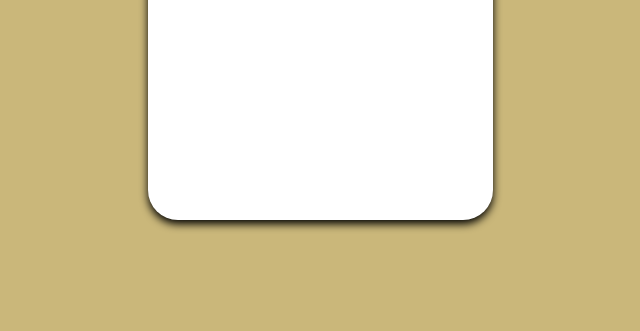
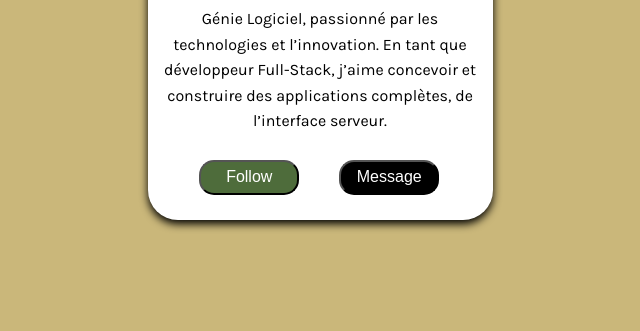
Before and after one commit to YankeyNwolle/Profile-card, a plain HTML site: page index.html in a window 1280 px wide. Shown: the part 485-816 px from the top of the page, without its empty margins (320-960 px from the left). Drawn offline with Linux system fonts and the light colour scheme; a web font is replaced by a local one.

Commit message:
styles.css

```diff
--- a/index.html
+++ b/index.html
@@ -16,17 +16,31 @@
     <div class="card">
         <!-- add a profile -->
          <img src="img/imageyankey.jpg" alt="profile">
+
          <div class="name">
             <h1>yankey n'wollé ange christian</h1>
             <p>nwolle14@gmail.com</p>
          </div>
+
          <div class="social-media">
             <img src="img/linkedin.png" alt="linkedin">
             <img src="img/tic-tac.png" alt="tic tock">
             <img src="img/instagram.png" alt="instagram">
             <img src="img/facebook.png" alt="facebook">
          </div>
+
+         <div class="information">
+            <p>
+                Je suis étudiant en 3ᵉ année de Réseaux et Génie Logiciel, passionné par les technologies et l’innovation. En tant que développeur Full-Stack, j’aime concevoir et construire des applications complètes, de l’interface  serveur.
+            </p>
+         </div>
+
+         <div class="button">
+            <button class="button1">follow</button>
+            <button class="button2">message</button>
+         </div>
     </div>
+
      </div>
 
 </body>
--- a/styles.css
+++ b/styles.css
@@ -32,7 +32,7 @@ body {
     text-transform: capitalize;
     font-size: 18px;
     text-align: center;
-    margin-top: 130px;
+    margin-top: 100px;
     font-weight: bold;
     line-height: 1.3;
     font-family: "Karla", sans-serif;
@@ -46,6 +46,8 @@ body {
 }
 
 .social-media {
+    position: relative;
+    right: 40px;
     display: flex;
     gap: 20px;
 }
@@ -54,5 +56,45 @@ body {
     width: 30px;
     height: 30px;
     margin-top: 20px;
-    right: 20px;
 }
+
+.information p {
+    text-align: center;
+    line-height: 1.6;
+    font-family: "Karla", sans-serif;
+    font-style: normal;
+    padding: 10px;
+}
+
+.button {
+    margin-left: 15%;
+    display: flex;
+    gap: 40px;
+}
+
+.button1 {
+    background-color: #4E6C3B;
+    color: #FFFFFF;
+    border-radius: 15px;
+    text-transform: capitalize;
+    text-align: center;
+    cursor: pointer;
+    padding: 5px;
+    font-size: 16px;
+    width: 100px;
+    height: 35px;
+
+}
+
+.button2 {
+    background-color: #000000;
+    color: #FFFFFF;
+    border-radius: 15px;
+    text-transform: capitalize;
+    text-align: center;
+    cursor: pointer;
+    padding: 5px;
+    font-size: 16px;
+    width: 100px;
+    height: 35px;
+}
```
